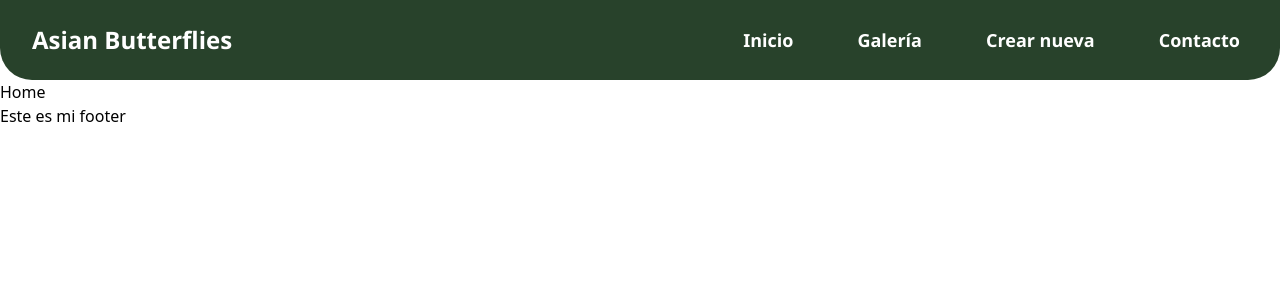
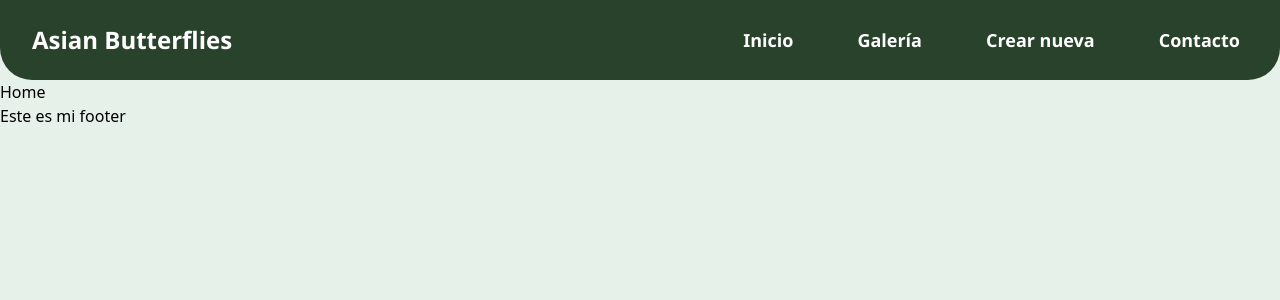
Before and after one commit to Proyecto-Asia/asian-butterflies, a React (Vite) app: page / in a window 1280 px wide. Shown: the top 300 px of the page. Built offline with nearby package versions, Linux system fonts and the light colour scheme.

Commit message:
style: add background bg-mint-green-0 en layout.jsx (#2)

```diff
--- a/src/layout/Layout.jsx
+++ b/src/layout/Layout.jsx
@@ -7,10 +7,13 @@ const Layout = () => {
   return (
 
     <>
-      <NavBar />
+      <body className="bg-mint-green-0 min-h-full" >
+        <NavBar />
 
-      <Outlet />
-      <FooterBar />
+        <Outlet />
+        <FooterBar />
+      </body>
+
     </>
   )
 }
```
